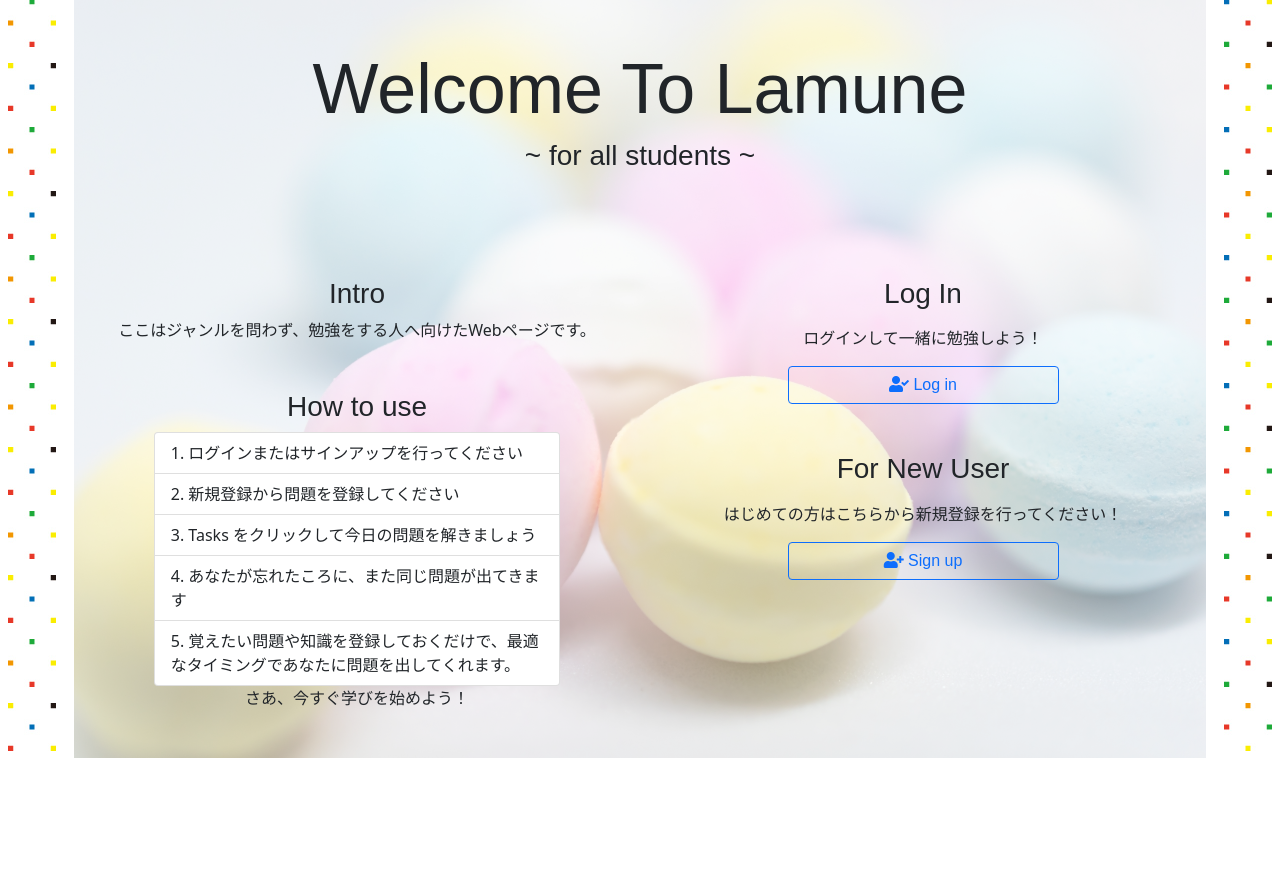
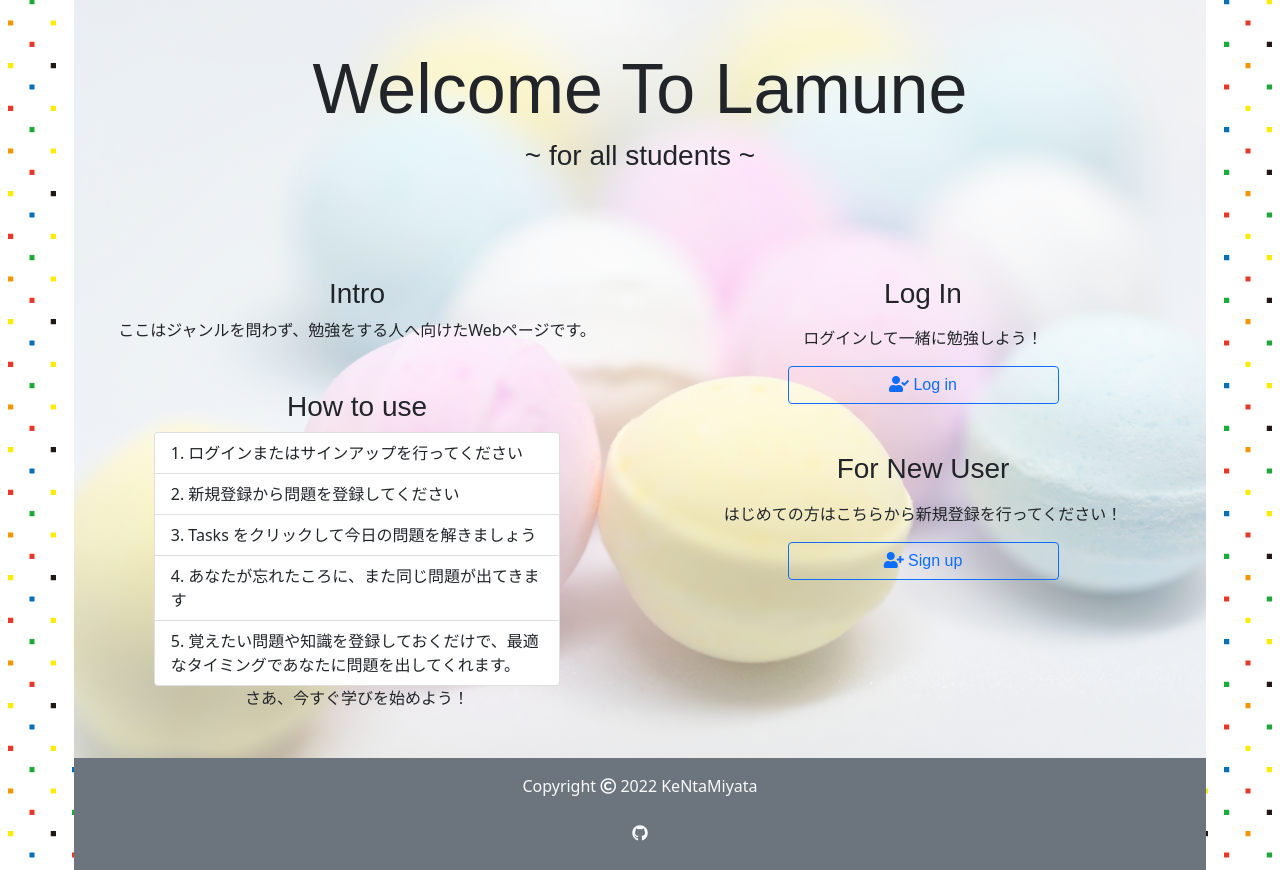
Before and after one commit to KeNtaMiyata/Lamune, a Flask app: page /2/new in a window 1280 px wide. Shown: the part 73-943 px from the top of the page. Before the commit the page ends 831 px from the top, so only its background shows below. Run offline with Flask 2, Linux system fonts and the light colour scheme.

Commit message:
[add] footer

```diff
--- a/static/stylesheet/styles.css
+++ b/static/stylesheet/styles.css
@@ -6,10 +6,6 @@
 
 a{
     text-decoration: none;
-}
-
-html {
-    height: auto;
 }
 
 .container-fluid{
@@ -29,11 +25,7 @@ body{
 }
 
 main{
-    height: 90%;
-}
-
-.main-content{
-    /* background-image: url(../images/background_glucose.png); */
+    min-height: 90vh;
     background-color: #ffffff;
 }
 
@@ -49,12 +41,12 @@ main{
     height: 100%;
 }
 
-.other-content{
-    background-color: rgba( 255, 255, 255, 0.9);
+/* .other-content{
+    background-color: rgba( 255, 255, 255, 0.5);
     height: 100%;
-}
+} */
 
-h1, h2, h3, .navbar-brand, .nav-link, form, .btn{
+h1, h2, h3, .navbar-brand, .nav-link, .btn{
     font-family: Chalkduster, "Bradley Hand", "Segoe Print", sans-serif;
 }
 
@@ -113,7 +105,3 @@ h2:before {
 .long_text{
     white-space: pre-wrap; /*Textareaで保存したテキストの改行を表示させる方法 */
 }
-
-.fullheight {
-    height: 100%;
-}
--- a/templates/layout.html
+++ b/templates/layout.html
@@ -14,7 +14,7 @@
 
     <body>
         <header>
-        <div class="container-fluid fullheight">
+        <div class="container-fluid">
             <div class="row">
                     <nav class="nav-bar navbar-expand-md navbar-light bg-primary bg-opacity-75">
                         <button class="navbar-toggler" type="button" data-bs-toggle="collapse" data-bs-target="#navbarSupportedContent" aria-controls="navbarSupportedContent" aria-expanded="false" aria-label="Toggle navigation">
@@ -31,7 +31,7 @@
                                 <li class="nav-item mx-2"><a class ="nav-link text-light" href="/logout"><i class="fas fa-sign-out-alt me-1"></i>Log out</a></li>
                                 <!-- <li class="nav-itemk mx-2"><a class ="nav-link text-light" href=""></a></li> -->
                                 {% endif %}
-                                <li class="nav-itemk mx-2"><a class ="nav-link text-light" href="/howto"><i class="far fa-question-circle me-1"></i>Help</a></li>
+                                <li class="nav-item mx-2"><a class ="nav-link text-light" href="/howto"><i class="far fa-question-circle me-1"></i>Help</a></li>
                             </ul>
                         </div>
                     </nav>
@@ -39,14 +39,21 @@
             </div>
         </header>
         <main>
-            <div class="container-fluid fullheight main-content">
-                <div class="other-content text-center">
+            <div class="other-content text-center">
+                <div class="container-fluid">
                 {% block main %}{% endblock %}
                 </div>
             </div>
         </main>
         <footer>
-
+            <div class="container-fluid">
+                <div class="row">
+                    <div class="col-12 bg-secondary text-center pt-3">
+                        <p class="text-light" >Copyright <i class="far fa-copyright"></i> 2022 KeNtaMiyata</p>
+                        <p><a class ="nav-link text-light" href="https://github.com/KeNtaMiyata/Lamune"><i class="fab fa-github"></i></a></p>
+                    </div>
+                </div>
+            </div>
         </footer>
     </body>
         {% block js %}{% endblock %}
```
Also changed, not shown: lamune.db, 2 other files.
